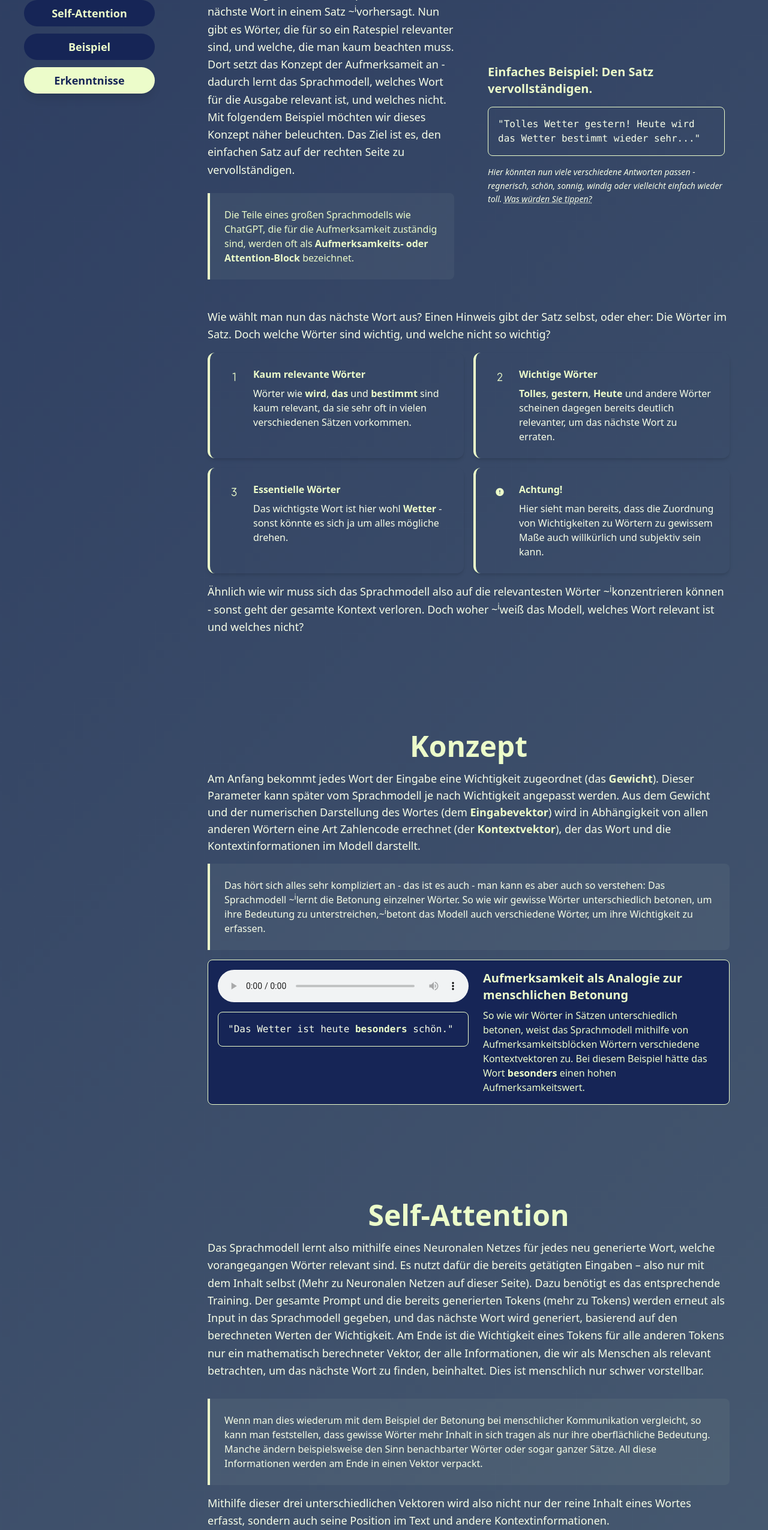
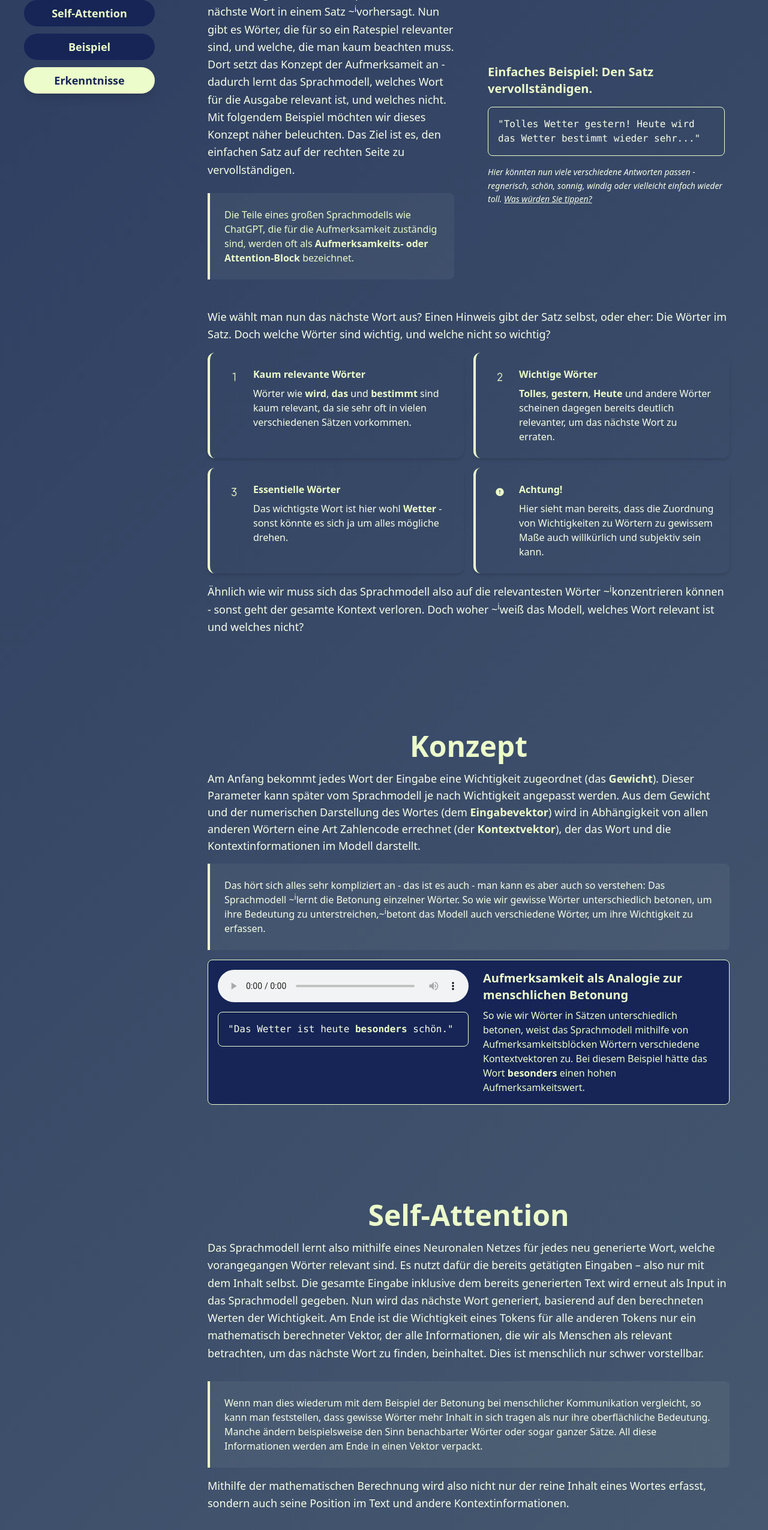
Before and after one commit to TNattermann/weiss-die-ki-dass-sie-nichts-weiss-frontend, a React (Vite) app: page /attention in a window 1280 px wide. Shown: the part 234-2785 px from the top of the page at 60% size. Built offline with nearby package versions, Linux system fonts and the light colour scheme.

Commit message:
Feature/attention fixes

```diff
--- a/src/pages/attention/AttentionIntroduction.tsx
+++ b/src/pages/attention/AttentionIntroduction.tsx
@@ -101,12 +101,9 @@ export default function AttentionIntroduction() {
             <p className="text-sm italic text-text-normal mb-4 leading-relaxed">
               Hier könnten nun viele verschiedene Antworten passen - regnerisch,
               schön, sonnig, windig oder vielleicht einfach wieder toll.{" "}
-              <span
-                tabIndex={0}
-                className="relative group cursor-help underline decoration-dotted"
-              >
-                Was würden Sie tippen?
-                <span className="absolute bottom-full left-1/2 -translate-x-1/2 mb-2 hidden group-hover:block group-focus:block bg-black text-white text-xs px-2 py-1 rounded">
+              <span className="hover">
+                <u>Was würden Sie tippen?</u>
+                <span className="border-l-4 bg-primary-container-selected text-on-primary-container-selected p-6 rounded-r-lg mb-6 text-textMedium font-medium">
                   Das Sprachmodell vervollständigt diesen Satz übrigens mit
                   "schön". Wie positiv unser kleiner künstlicher Helfer doch
                   ist.
--- a/src/pages/attention/AttentionSelfAttention.tsx
+++ b/src/pages/attention/AttentionSelfAttention.tsx
@@ -92,17 +92,14 @@ export default function AttentionSelfattention() {
               Das Sprachmodell lernt also mithilfe eines Neuronalen Netzes für
               jedes neu generierte Wort, welche vorangegangen Wörter relevant
               sind. Es nutzt dafür die bereits getätigten Eingaben – also nur
-              mit dem Inhalt selbst (Mehr zu Neuronalen Netzen auf{" "}
-              <Link to="/modellgleichung">dieser</Link> Seite). Dazu benötigt es
-              das entsprechende <Link to="/networkLearning">Training</Link>. Der
-              gesamte Prompt und die bereits generierten Tokens (mehr zu{" "}
-              <Link to="/wordembeddings">Tokens</Link>) werden erneut als Input
-              in das Sprachmodell gegeben, und das nächste Wort wird generiert,
-              basierend auf den berechneten Werten der Wichtigkeit. Am Ende ist
-              die Wichtigkeit eines Tokens für alle anderen Tokens nur ein
-              mathematisch berechneter Vektor, der alle Informationen, die wir
-              als Menschen als relevant betrachten, um das nächste Wort zu
-              finden, beinhaltet. Dies ist menschlich nur schwer vorstellbar.
+              mit dem Inhalt selbst. Die gesamte Eingabe inklusive dem bereits
+              generierten Text wird erneut als Input in das Sprachmodell
+              gegeben. Nun wird das nächste Wort generiert, basierend auf den
+              berechneten Werten der Wichtigkeit. Am Ende ist die Wichtigkeit
+              eines Tokens für alle anderen Tokens nur ein mathematisch
+              berechneter Vektor, der alle Informationen, die wir als Menschen
+              als relevant betrachten, um das nächste Wort zu finden,
+              beinhaltet. Dies ist menschlich nur schwer vorstellbar.
             </p>
 
             <div className="bg-primary/5 border-l-4 text-primary p-6 rounded-r-lg mb-4">
@@ -117,9 +114,9 @@ export default function AttentionSelfattention() {
             </div>
 
             <p className="text-lg text-text-normal mb-8 leading-relaxed">
-              Mithilfe dieser drei unterschiedlichen Vektoren wird also nicht
-              nur der reine Inhalt eines Wortes erfasst, sondern auch seine
-              Position im Text und andere Kontextinformationen.
+              Mithilfe der mathematischen Berechnung wird also nicht nur der
+              reine Inhalt eines Wortes erfasst, sondern auch seine Position im
+              Text und andere Kontextinformationen.
             </p>
 
             <FileWithText
```
